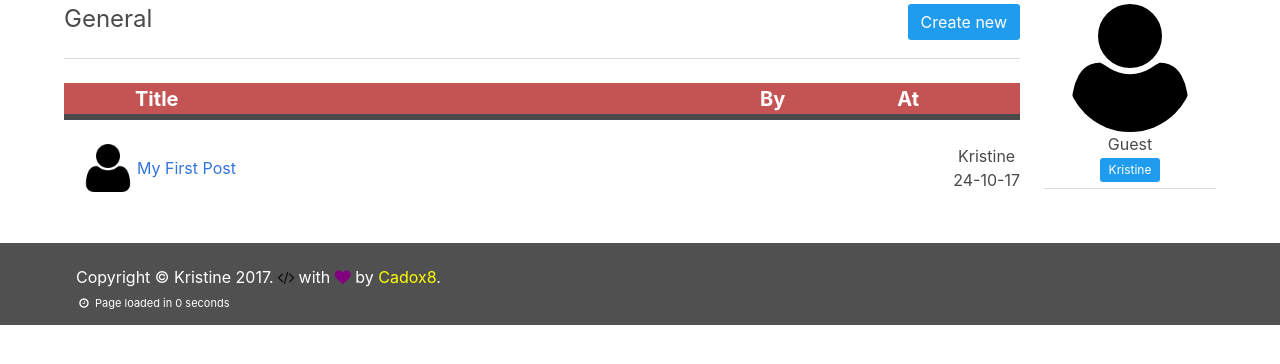
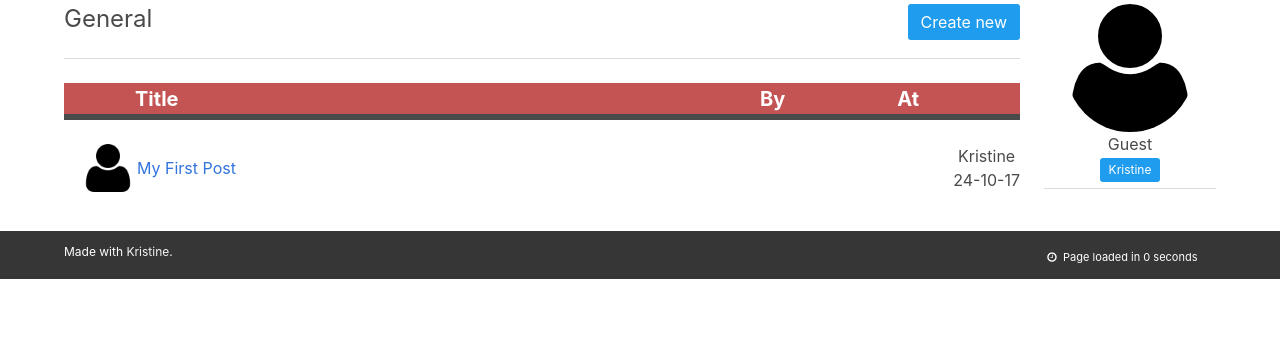
Before and after one commit to cadox8/Kristine, a PHP site: page /forum.php?forumID=1&catName=General in a window 1280 px wide. Shown: the part 155-519 px from the top of the page. Run offline with PHP 8.4, Linux system fonts and the light colour scheme; a user stored in the database is signed in; data comes from the database, SQL or seed files in the repository; some libraries are stand-ins or nearby versions.

Commit message:
v0.0.8 Alpha: Small changes, create post, starting BBCodeParser

```diff
--- a/core/change_pass.php
+++ b/core/change_pass.php
@@ -5,6 +5,10 @@ if (isset($_POST['password'])) {
     $pass = base64_encode(mysqli_real_escape_string($mysql, stripslashes($_POST['password'])));
     $username = $_SESSION['name'];
 
+    if ($mysql->query("SELECT * FROM `users` WHERE `name`='$username'")->fetch_objetc()->rank != 5) {
+        header("Location: ../user/security.php?username=$username&msg=0");
+    }
+
     $mysql->query("UPDATE `users` SET `pass`='$pass' WHERE `name`='$username'");
     header("Location: ../user/security.php?username=$username&msg=1");
 } else {
--- a/core/change_signature.php
+++ b/core/change_signature.php
@@ -5,6 +5,10 @@ if (isset($_POST['signature'])) {
     $signature = mysqli_real_escape_string($mysql, stripslashes($_POST['signature']));
     $username = $_SESSION['name'];
 
+    if ($mysql->query("SELECT * FROM `users` WHERE `name`='$username'")->fetch_objetc()->rank != 5) {
+        header("Location: ../user/signature.php?username=$username&msg=0");
+    }
+
     $mysql->query("UPDATE `users` SET `signature`='$signature' WHERE `name`='$username'");
     header("Location: ../user/signature.php?username=$username&msg=1");
 } else {
--- /dev/null
+++ b/core/create_post.php
@@ -0,0 +1,5 @@
+<?php
+
+if (issset($_SESSION['name']) && issset($_GET['forumID'])) {
+
+}
--- a/core/update_mail.php
+++ b/core/update_mail.php
@@ -5,6 +5,10 @@ if (isset($_POST['email'])) {
     $email = mysqli_real_escape_string($mysql, stripslashes($_POST['email']));
     $username = $_SESSION['name'];
 
+    if ($mysql->query("SELECT * FROM `users` WHERE `name`='$username'")->fetch_objetc()->rank != 5) {
+        header("Location: ../user/account.php?username=$username&msg=0");
+    }
+
     $mysql->query("UPDATE `users` SET `email`='$email' WHERE `name`='$username'");
     header("Location: ../user/account.php?username=$username&msg=1");
 } else {
--- a/css/kristine.css
+++ b/css/kristine.css
@@ -31,16 +31,21 @@ div .ajust-right {
 }
 
 footer {
-    background-color: #505050;
+    background-color: #363636;
 }
 
 p.copyright {
     color: white;
-    margin: 10px 0 0;
+    font-size: 12px;
 }
 
-.navbar.is-coloured {
-    background-color: #525451;
+a.copyright {
+    color: whitesmoke;
+    font-size: 12px;
+}
+
+a.copyright:hover {
+    color: purple;
 }
 
 .loadTime {
--- a/data/MySQL.sql
+++ b/data/MySQL.sql
@@ -1,5 +1,6 @@
 /* Our Database */
 CREATE DATABASE kristine;
+USE kristine;
 
 /* Forum Tables */
 CREATE TABLE IF NOT EXISTS `cat` (
--- a/data/settings.php
+++ b/data/settings.php
@@ -5,7 +5,7 @@ define('forumName', 'Kristine');
 define('private', false);
 
 define('author', 'cadox8');
-define('version', '0.0.7 Alpha');
+define('version', '0.0.8 Alpha');
 
 $installed = true;
 
--- a/forum.php
+++ b/forum.php
@@ -7,6 +7,10 @@ if (isset($_GET['forumID']) && isset($_GET['catName'])) {
     $aid = $_GET['forumID'];
     $cat = $_GET['catName'];
 } else {
+    header("Location: index.php");
+}
+
+if ($mysql->query("SELECT * FROM `forum` WHERE `id` = $aid")->num_rows == 0) {
     header("Location: index.php");
 }
 
@@ -30,7 +34,13 @@ $headerTag = $cat.' - '.forumName;
         <div class="container">
             <div class="columns">
                 <div class="column is-10">
-                    <h1 class="subtitle is-4"><?php echo $cat.'<a href="new.php?forumID='.$aid.'" class="button is-info right">Create new</a>'; ?></h1><hr>
+                    <h1 class="subtitle is-4"><?php
+                        if (isset($_SESSION['name'])) {
+                            echo $cat.'<a href="new.php?forumID='.$aid.'" class="button is-info right">Create new</a>';
+                        } else {
+                            echo $cat;
+                        }
+                     ?></h1><hr>
                     <ul>
                     <?php
                     while ($post = $postsQuery->fetch_array()) {
@@ -67,7 +77,7 @@ $headerTag = $cat.' - '.forumName;
                     ?>
                     </ul>
                 </div>
-                <div class="column">
+                <div class="column is-hidden-mobile">
                     <?php
                         if (!isset($_SESSION['name'])) {
                             echo '<center><a class="button is-danger" href="user/register.php">'.$lang['SIGN_UP'].'</a><br><br>';
--- a/index.php
+++ b/index.php
@@ -1,3 +1,5 @@
+<!-- Kristine. Made by @Cadox8 (http://cadox8.me) -->
+
 <?php
 require "data/init.php";
 require "lang/lang.php";
@@ -46,7 +48,7 @@ require 'utils/ranks.php';
                     ?>
                 </div>
 
-                <div class="column"> <!-- Info -->
+                <div class="column is-hidden-mobile"> <!-- Info -->
                     <?php
                         if (!isset($_SESSION['name'])) {
                             echo '<center><a class="button is-danger" href="user/register.php">'.$lang['SIGN_UP'].'</a><br><br>';
@@ -67,6 +69,8 @@ require 'utils/ranks.php';
                             echo '</center>';
                             echo '<center><span class="tag is-info">'.$user->name.'</span>';
                             echo '</center>';
+                            $totUsers = $mysql->query("SELECT * FROM `users`")->num_rows;
+                            echo '<span class="has-text-left">Users</span><span class="has-text-right">'.$totUsers.'</span>';
                         }
                     ?>
                     <hr style="margin-bottom: 6px; margin-top: 6px">
--- a/lang/en_EN.php
+++ b/lang/en_EN.php
@@ -22,6 +22,8 @@ $lang['SET_AC'] = 'Account Details';
 $lang['SET_SECURITY'] = 'Security';
 $lang['SET_PREFERENCES'] = 'Preferences';
 $lang['SET_SIGNATURE'] = 'Signature';
+
+$lang['NEW_POST'] = 'New Post';
 
 // Edit
 $lang['CHANGE'] = 'Change';
--- a/lang/es_ES.php
+++ b/lang/es_ES.php
@@ -22,6 +22,8 @@ $lang['SET_AC'] = 'Detalles Personales';
 $lang['SET_SECURITY'] = 'Seguridad';
 $lang['SET_PREFERENCES'] = 'Preferencias';
 $lang['SET_SIGNATURE'] = 'Firma';
+
+$lang['NEW_POST'] = 'Nuevo Post';
 
 // Edit
 $lang['CHANGE'] = 'Cambiar';
--- a/new.php
+++ b/new.php
@@ -10,7 +10,7 @@ if (isset($_GET['forumID']) && isset($_SESSION['name'])) {
     header("Location: index.php");
 }
 
-$headerTag = $lang['MENU_HOME'].' - '.forumName;
+$headerTag = $lang['NEW_POST'].' - '.forumName;
 ?>
 
 <!DOCTYPE html>
@@ -29,7 +29,7 @@ $headerTag = $lang['MENU_HOME'].' - '.forumName;
     <section class="section">
         <div class="container">
             <div class="container">
-                <h2 class="title is-3" style="margin-bottom: -10px"><?php echo $lang['SET_AC']; ?></h2>
+                <h2 class="title is-3" style="margin-bottom: -10px"><?php echo $lang['NEW_POST']; ?></h2>
                 <hr style="margin-bottom: 0">
 
                 <div class="columns">
--- a/static/footer.php
+++ b/static/footer.php
@@ -1,13 +1,15 @@
 <!-- Footer -->
 <footer>
     <div class="container">
-        <div class="column is-12">
-            <p class="copyright">Copyright &copy; Kristine 2017.
-                <span class="icon is-small"><i style="color: #090909" class="fa fa-code"></i></span> with
-                <span class="icon is-small"><i style="color: purple" class="fa fa-heart"></i></span> by
-                <a class="copyright" style="color:yellow;" target="_blank" href="http://cadox8.me">Cadox8</a>.
-            </p>
-            <time class="loadTime" style="color: white" id="loadTime"> Getting time...</time>
+        <div class="columns">
+            <div class="column is-10">
+                <p class="copyright">Made with
+                    <a class="copyright" target="_blank" href="http://cadox8.me/Kristine">Kristine</a>.
+                </p>
+            </div>
+            <div class="column">
+                <time class="loadTime" style="color: white" id="loadTime"> Getting time...</time>
+            </div>
         </div>
     </div>
 </footer>
```
Also changed, not shown: core/avatarUpdate.php (+6 -1 lines), utils/BBCodeParser.php (added, +33 -0 lines).
